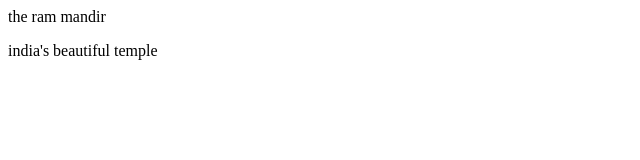
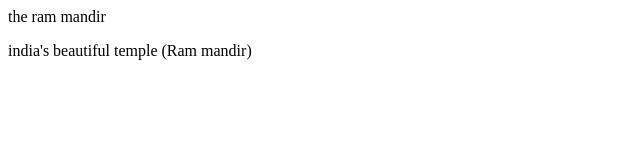
Before and after one commit to Shivam-makwane/localrepo, a plain HTML site: page index.html in a window 1280 px wide. Shown: the full height of the page, 0-640 px from the left. Drawn offline with Linux system fonts and the light colour scheme.

Commit message:
add feature main

```diff
--- a/index.html
+++ b/index.html
@@ -1,2 +1,2 @@
 <p>the ram mandir</p>
-<p>india's beautiful temple</p>
+<p>india's beautiful temple (Ram mandir)</p>
```
